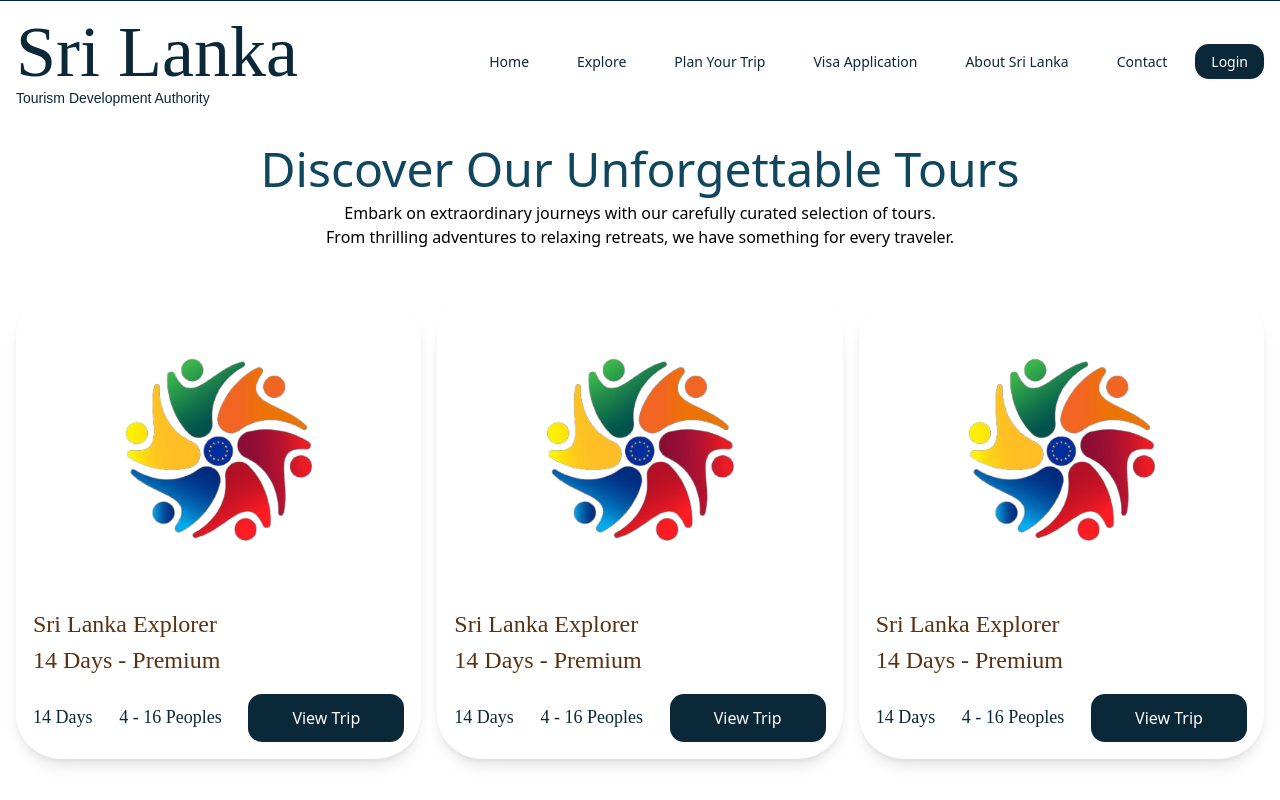
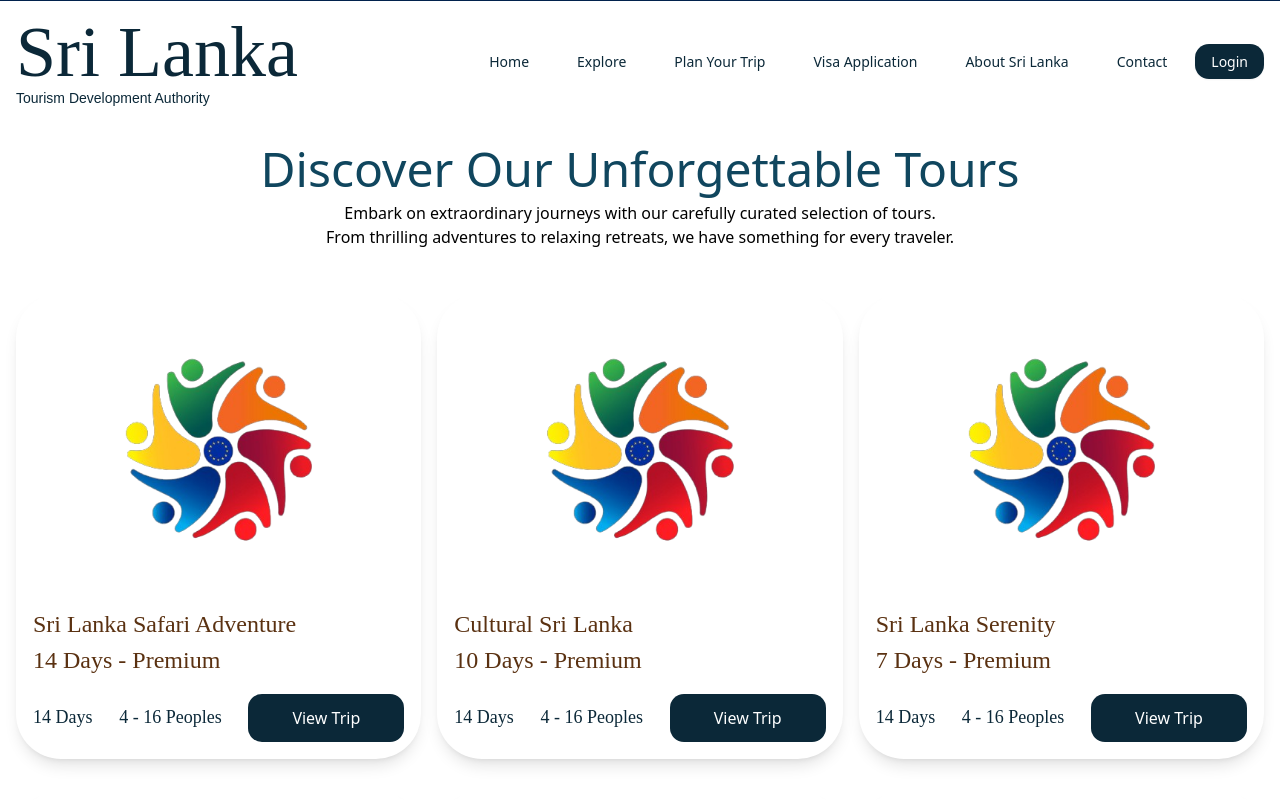
Before and after one commit to EnigmasRuh/Enigmas_SriLanka_TDA, a React (Vite) app in the folder Frontend/: page /explore in a window 1280 px wide. Shown: the top 800 px of the page. Built offline with nearby package versions, Linux system fonts and the light colour scheme.

Commit message:
Trip Details Page Added

```diff
--- a/Frontend/src/Components/UI/TripCard.jsx
+++ b/Frontend/src/Components/UI/TripCard.jsx
@@ -3,12 +3,13 @@
 import bcoverImage from '../../assets/logo.png';
 
 
-const ProductCard = () => {
+const ProductCard = ({trip}) => {
   const navigate = useNavigate();
 
-  const handleViewTripClick = () => {
-    navigate('/trip'); // Replace with your actual trip route
+  const handleNavigate = (id) => {
+    navigate(`/explore:${id}`);  // Navigates to the TripDetails page with the trip ID
   };
+
 
   return (
     <div
@@ -21,16 +22,16 @@
       />
       <div className="text-left">
         <h5 className="text-[24px] font-medium text-[#5A3111] font-[Prompt]">
-          Sri Lanka Explorer
+          {trip.title}
         </h5>
         <span className="text-[24px] font-medium text-[#5A3111] font-[Prompt]">
-          14 Days - Premium
+          {trip.duration} - Premium
         </span>
         <div className="flex items-center justify-between mt-4">
           <span className="text-[18px] font-medium text-[#0B2838] font-[Prompt]">14 Days</span>
           <span className="text-[18px] font-medium text-[#0B2838] font-[Prompt]">4 - 16 Peoples</span>
           <button
-            onClick={handleViewTripClick}
+            onClick={() => handleNavigate(trip.id)}
             className="w-[156px] h-[48px] text-white bg-[#0B2838] text-[16px] font-medium rounded-[14px] transition-colors duration-200 group-hover:bg-white group-hover:text-[#0B2838]"
           >
             View Trip
--- a/Frontend/src/Pages/Explore/Explore.jsx
+++ b/Frontend/src/Pages/Explore/Explore.jsx
@@ -64,7 +64,7 @@
       </div>
       <div className="grid grid-cols-1 sm:grid-cols-2 lg:grid-cols-3 gap-4">
         {mockTrips.map(trip => (
-          <TripCard key={trip.id} trip={trip} />
+          <TripCard key={trip.id} trip={trip}  />
         ))}
       </div>
     </div>
--- /dev/null
+++ b/Frontend/src/Pages/TripDetails/TripDetails.jsx
@@ -0,0 +1,17 @@
+import React from "react";
+import shutterstock from "../../assets/shutterstock.png";
+
+
+const TripDetails = () => {
+  return (
+    <div className="w-full h-screen relative z-[-1] ">
+      <img src={shutterstock} alt="shutterstock" className="w-full h-[368px] object-cover mt-0" />
+      {/* Text Overlay */}
+      <div className="absolute top-4 left-4 bg-black bg-opacity-50 text-white text-xl font-bold p-2 rounded">
+        Cultural Sri Lanka 14 Days - Premium
+      </div>
+    </div>
+  );
+};
+
+export default TripDetails;
```
Also changed, not shown: Frontend/src/Routers/AppRouter.jsx (+11 -5 lines), Frontend/src/assets/shutterstock.png (added).
